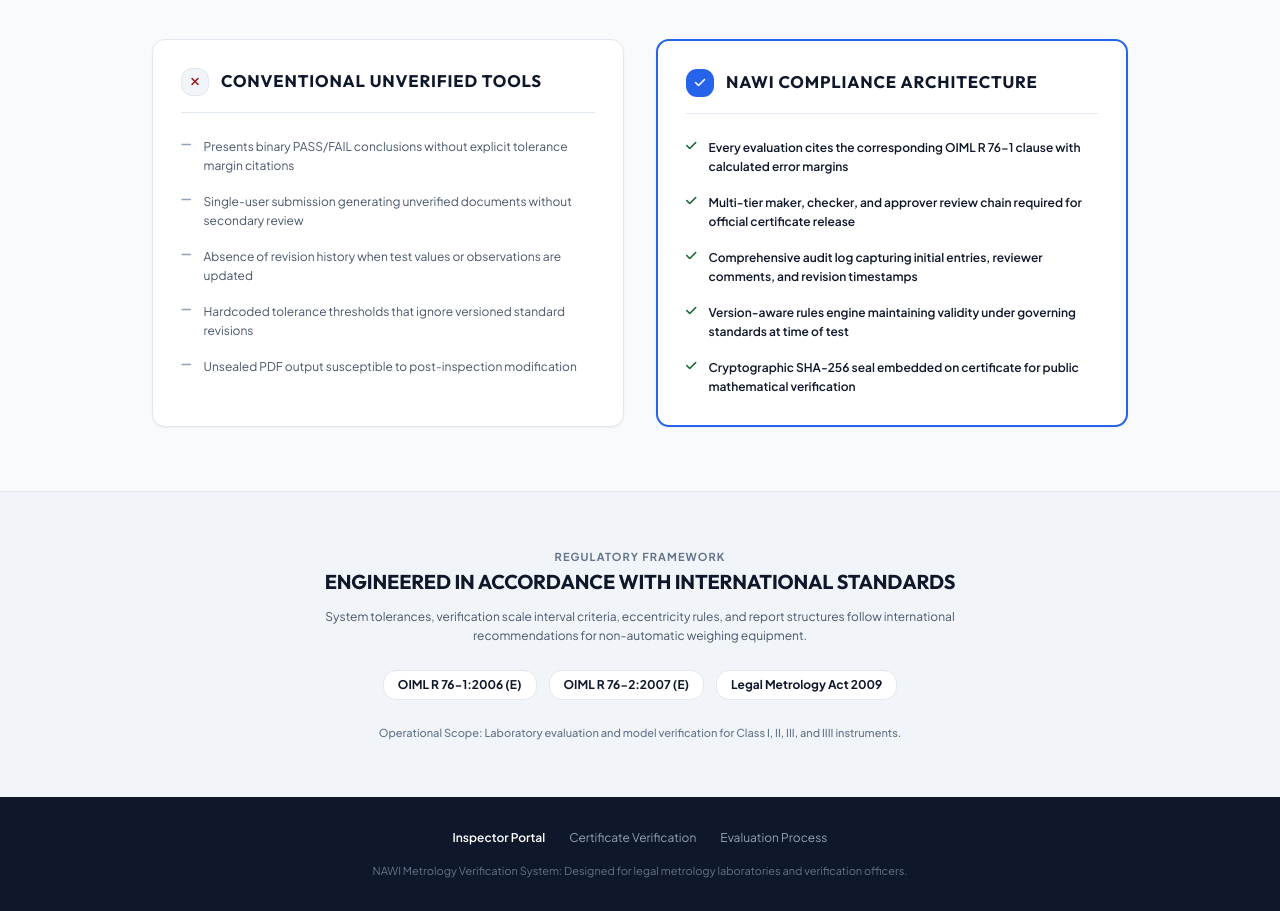
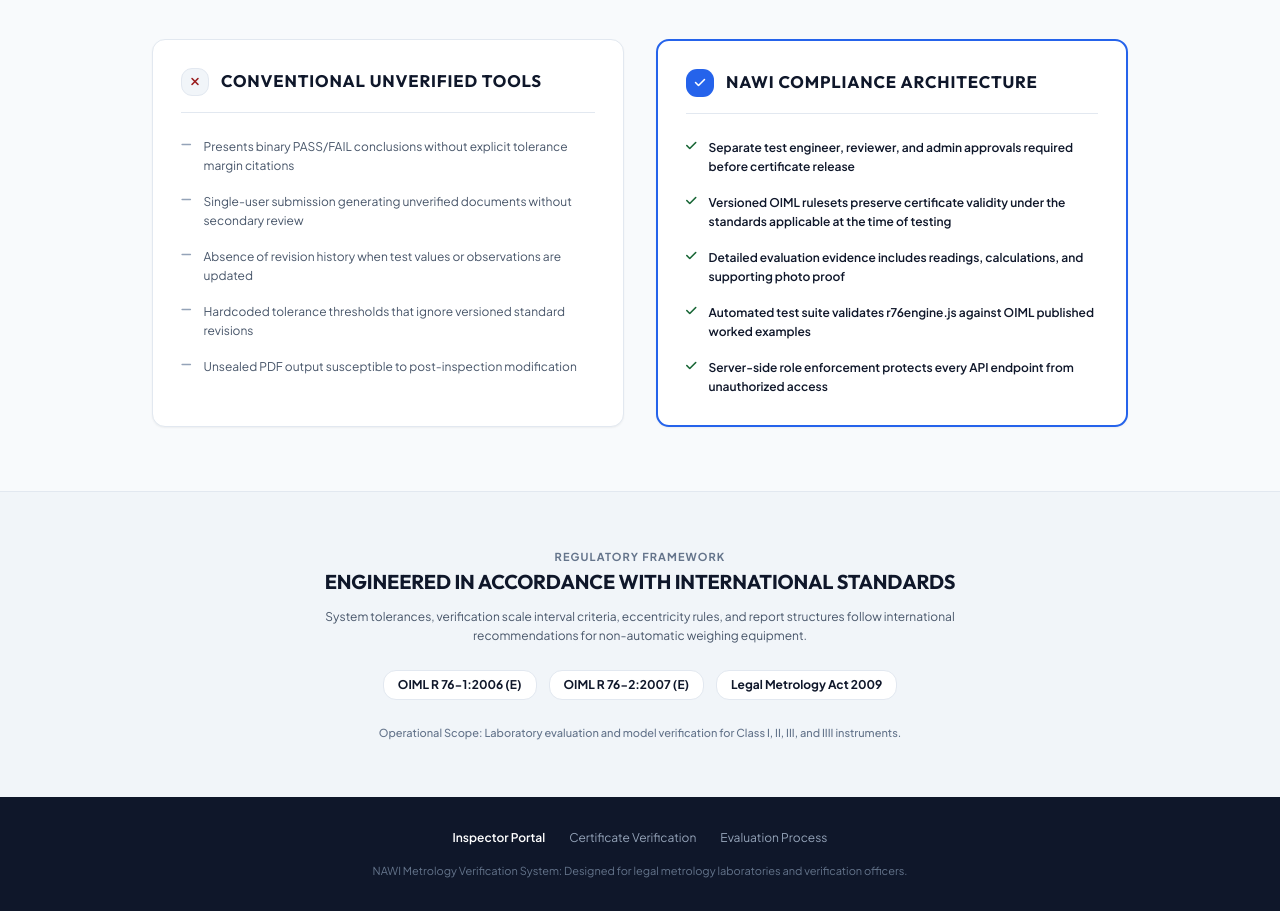
Before and after one commit to anz1303m-spec/NAWI, a React (Vite) app in the folder client/: page / in a window 1280 px wide. Shown: the part 1260-2171 px from the top of the page. Built offline with nearby package versions, Linux system fonts and the light colour scheme; no server answers.

Commit message:
Changed the landing page contents

```diff
--- a/client/src/pages/LandingPage.jsx
+++ b/client/src/pages/LandingPage.jsx
@@ -190,11 +190,11 @@ export default function LandingPage() {
 
                         <ul className="list-none p-0 m-0 space-y-4">
                             {[
-                                "Every evaluation cites the corresponding OIML R 76-1 clause with calculated error margins",
-                                "Multi-tier maker, checker, and approver review chain required for official certificate release",
-                                "Comprehensive audit log capturing initial entries, reviewer comments, and revision timestamps",
-                                "Version-aware rules engine maintaining validity under governing standards at time of test",
-                                "Cryptographic SHA-256 seal embedded on certificate for public mathematical verification"
+                                "Separate test engineer, reviewer, and admin approvals required before certificate release",
+                                "Versioned OIML rulesets preserve certificate validity under the standards applicable at the time of testing",
+                                "Detailed evaluation evidence includes readings, calculations, and supporting photo proof",
+                                "Automated test suite validates r76engine.js against OIML published worked examples",
+                                "Server-side role enforcement protects every API endpoint from unauthorized access"
                             ].map((text, idx) => (
                                 <li key={idx} className="flex items-start gap-3 text-xs text-[#0F172A] font-semibold leading-relaxed">
                                     <i className="fas fa-check text-[#166534] mt-0.5"></i>
```
